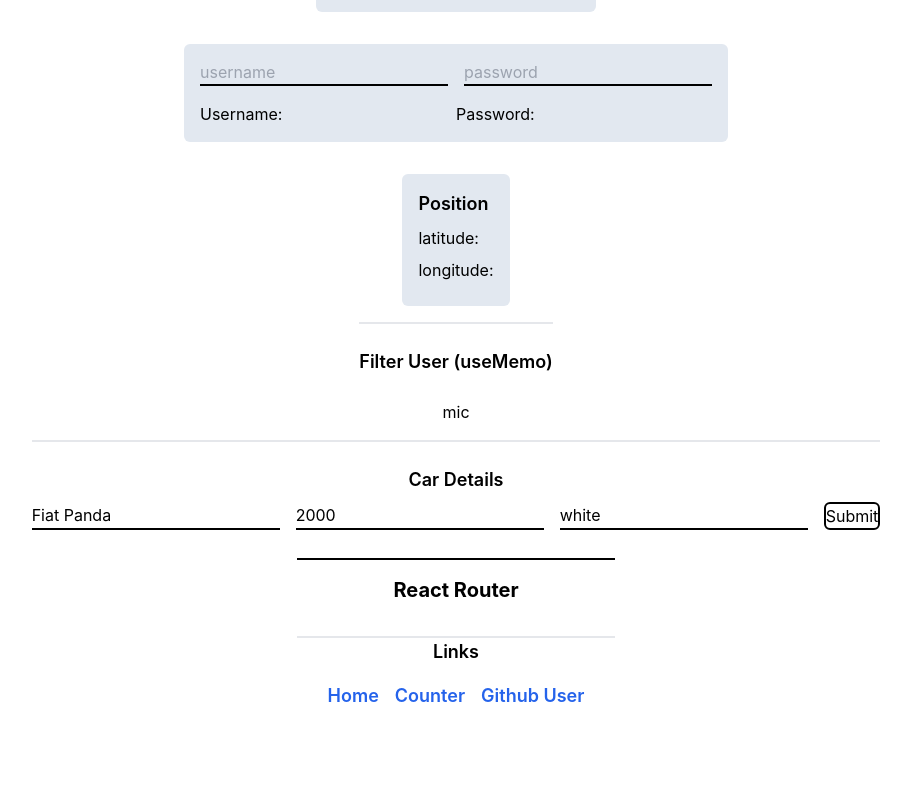
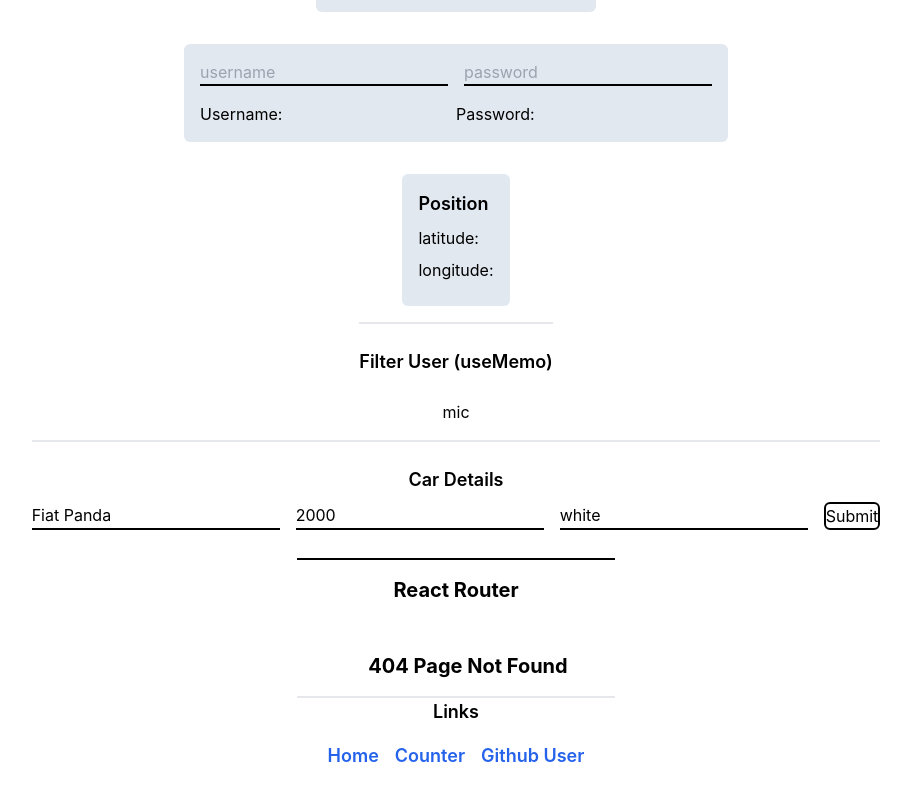
Before and after one commit to samplesamplemic/react-exercise, a React (Create React App) app: page /users in a window 1280 px wide. Shown: the part 2314-3114 px from the top of the page, without its empty margins (184-1095 px from the left). Before the commit the page ends 3056 px from the top, so only its background shows below. Built offline with nearby package versions, Linux system fonts and the light colour scheme; no server answers.

Commit message:
react-router-05 ex

```diff
--- a/src/Libreries/App2.js
+++ b/src/Libreries/App2.js
@@ -2,6 +2,7 @@ import { useEffect, useState } from "react";
 import { Routes, Route, Link } from "react-router-dom";
 import { Welcome } from "../props/props";
 import Counter from "../state/count";
+import NotFound from "./NotFound";
 import ShowGithubUser from "./ShowGithubUser";
 
 const App2 = () => {
@@ -17,6 +18,7 @@ const App2 = () => {
         <Route path="/" element={<Welcome name="mic2" />} />
         <Route path="/counter" element={<Counter />} />
         <Route path={`/users/:username`} element={<ShowGithubUser />} />
+        <Route path="*" element={<NotFound />} /> {/*react-router-05*/}
       </Routes>
       <div className=" flex flex-wrap justify-center gap-4 mt-4 border-t-2 text-lg font-semibold text-blue-600  ">
         <h2 className="basis-full text-black">Links</h2>
--- /dev/null
+++ b/src/Libreries/NotFound.js
@@ -0,0 +1,7 @@
+const NotFound = () => {
+    return (
+        <h1 className="text-xl font-bold mt-8 ml-6">404 Page Not Found</h1>
+     );
+}
+
+export default NotFound;
```
